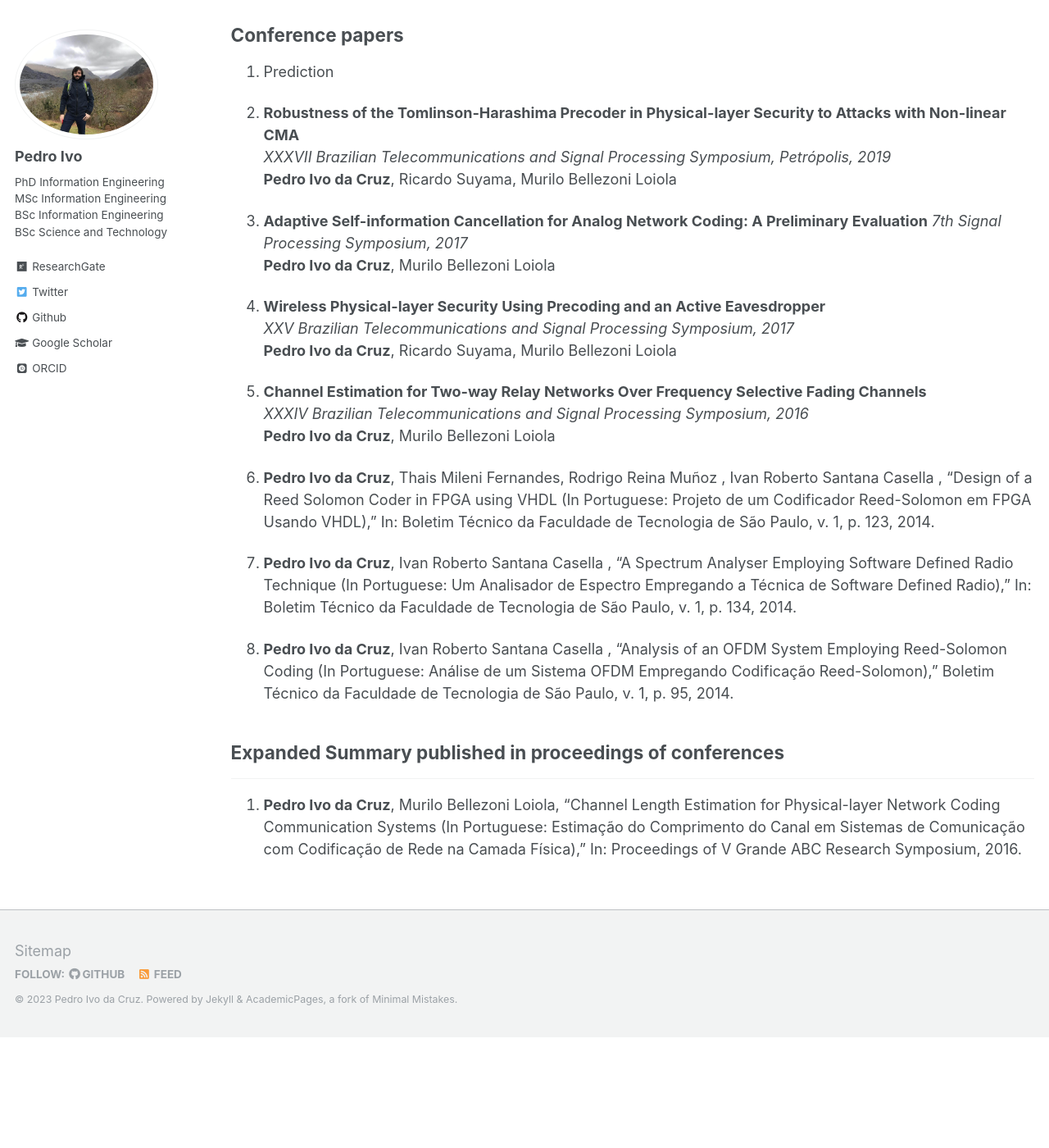
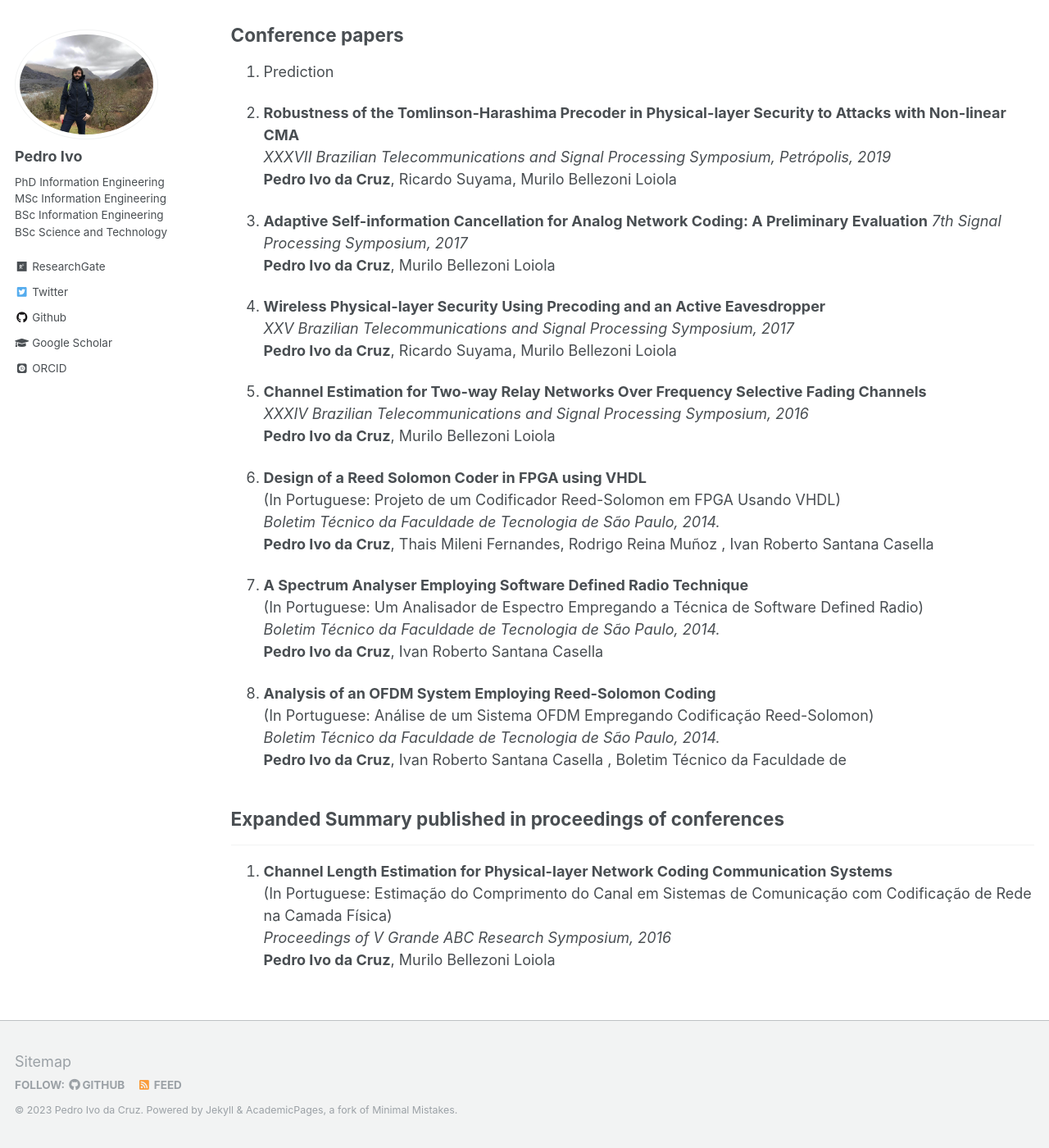
Before and after one commit to pedroidc/pedroidc.github.io, a Jekyll site: the page built from _pages/publications.md, in a window 1280 px wide and 1400 px high, scrolled down 633 px. Shown: the whole window at 82% size. Built offline with Jekyll 4.4.1, drawn with Linux system fonts in a browser that asks for light colours; some web fonts are replaced; before the commit the page ends 1898 px from its top, so only the background shows below that.

Commit message:
Updating Publications

```diff
--- a/_pages/publications.md
+++ b/_pages/publications.md
@@ -51,12 +51,24 @@ _XXV Brazilian Telecommunications and Signal Processing Symposium, 2017_\
 _XXXIV Brazilian Telecommunications and Signal Processing Symposium, 2016_\
 **Pedro Ivo da Cruz**, Murilo Bellezoni Loiola
 
-1. **Pedro Ivo da Cruz**, Thais Mileni Fernandes, Rodrigo Reina Muñoz , Ivan Roberto Santana Casella , “Design of a Reed Solomon Coder in FPGA using VHDL (In Portuguese: Projeto de um Codificador Reed-Solomon em FPGA Usando VHDL),” In: Boletim Técnico da Faculdade de Tecnologia de São Paulo, v. 1, p. 123, 2014.
+1. **Design of a Reed Solomon Coder in FPGA using VHDL**\
+(In Portuguese: Projeto de um Codificador Reed-Solomon em FPGA Usando VHDL)\
+_Boletim Técnico da Faculdade de Tecnologia de São Paulo, 2014._\
+**Pedro Ivo da Cruz**, Thais Mileni Fernandes, Rodrigo Reina Muñoz , Ivan Roberto Santana Casella
 
-1. **Pedro Ivo da Cruz**, Ivan Roberto Santana Casella , “A Spectrum Analyser Employing Software Defined Radio Technique (In Portuguese: Um Analisador de Espectro Empregando a Técnica de Software Defined Radio),” In: Boletim Técnico da Faculdade de Tecnologia de São Paulo, v. 1, p. 134, 2014.
+1. **A Spectrum Analyser Employing Software Defined Radio Technique**\
+(In Portuguese: Um Analisador de Espectro Empregando a Técnica de Software Defined Radio)\
+_Boletim Técnico da Faculdade de Tecnologia de São Paulo, 2014._\
+**Pedro Ivo da Cruz**, Ivan Roberto Santana Casella
 
-1. **Pedro Ivo da Cruz**, Ivan Roberto Santana Casella , “Analysis of an OFDM System Employing Reed-Solomon Coding (In Portuguese: Análise de um Sistema OFDM Empregando Codificação Reed-Solomon),” Boletim Técnico da Faculdade de Tecnologia de São Paulo, v. 1, p. 95, 2014.
+1. **Analysis of an OFDM System Employing Reed-Solomon Coding**\
+(In Portuguese: Análise de um Sistema OFDM Empregando Codificação Reed-Solomon)\
+_Boletim Técnico da Faculdade de Tecnologia de São Paulo, 2014._\
+**Pedro Ivo da Cruz**, Ivan Roberto Santana Casella ,  Boletim Técnico da Faculdade de
 
 ## Expanded Summary published in proceedings of conferences
 ------
-1.	**Pedro Ivo da Cruz**, Murilo Bellezoni Loiola, “Channel Length Estimation for Physical-layer Network Coding Communication Systems (In Portuguese: Estimação do Comprimento do Canal em Sistemas de Comunicação com Codificação de Rede na Camada Física),” In: Proceedings of V Grande ABC Research Symposium, 2016.
+1.	**Channel Length Estimation for Physical-layer Network Coding Communication Systems**\
+(In Portuguese: Estimação do Comprimento do Canal em Sistemas de Comunicação com Codificação de Rede na Camada Física)\
+_Proceedings of V Grande ABC Research Symposium, 2016_\
+**Pedro Ivo da Cruz**, Murilo Bellezoni Loiola
```
